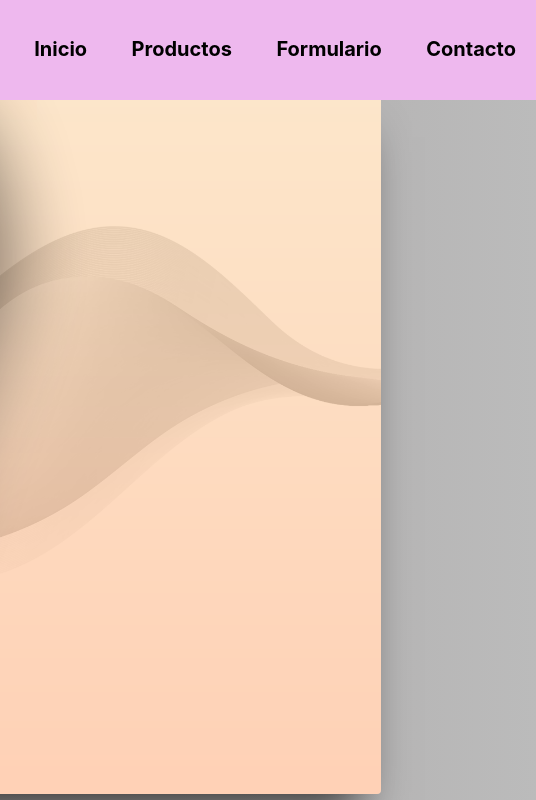
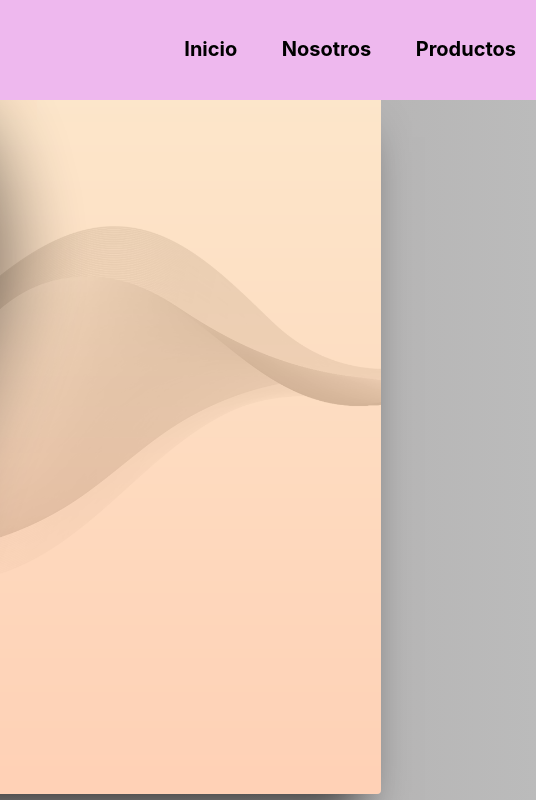
Before and after one commit to rochi18/TPO_1, a plain HTML site: page contacto.htm in a window 1280 px wide. Shown: the top 800 px of the page, 744-1280 px from the left. Drawn offline with nearby package versions, Linux system fonts and the light colour scheme.

Commit message:
Update contacto.htm

```diff
--- a/contacto.htm
+++ b/contacto.htm
@@ -17,9 +17,9 @@
 
           <nav>
               <a href="#">Inicio</a>
+              <a href="#">Nosotros</a>
               <a href="#">Productos</a>
-              <a href="#">Formulario</a>
-              <a href="#">Contacto</a>
+
           </nav>
       </div>
   </header>
```
